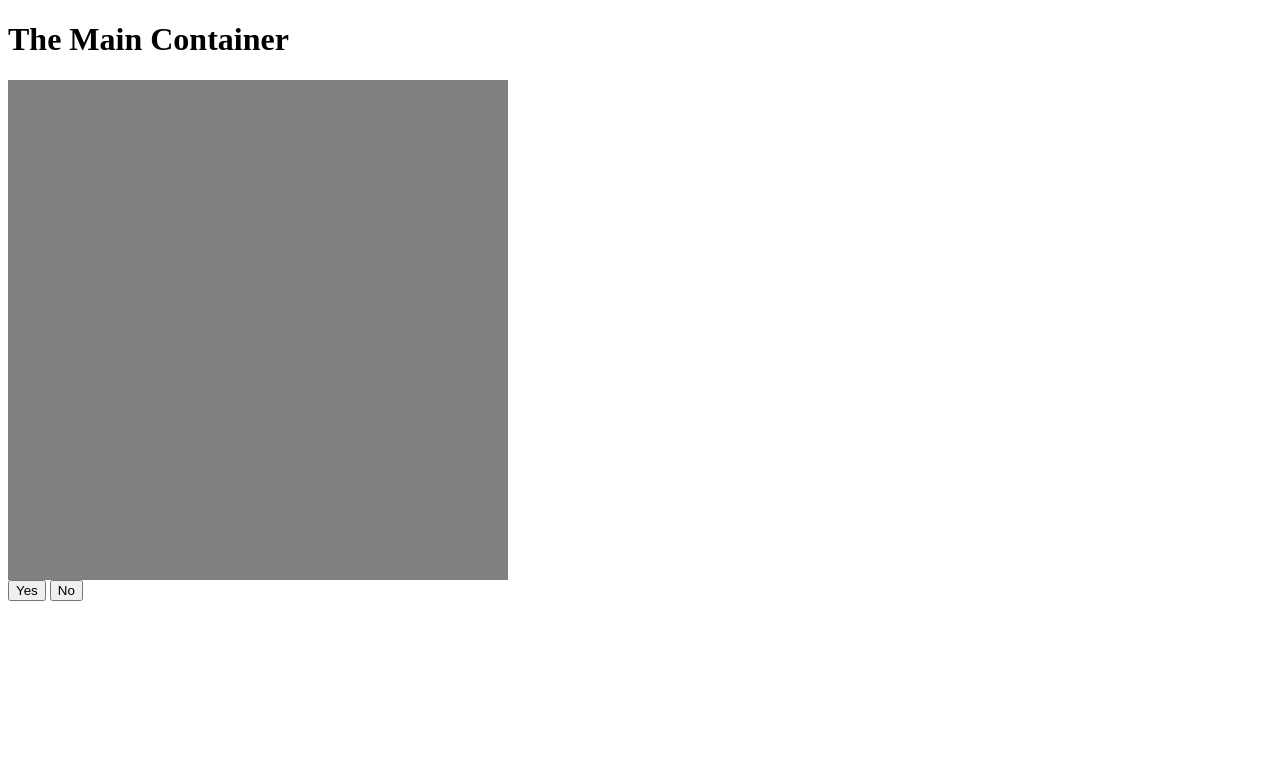
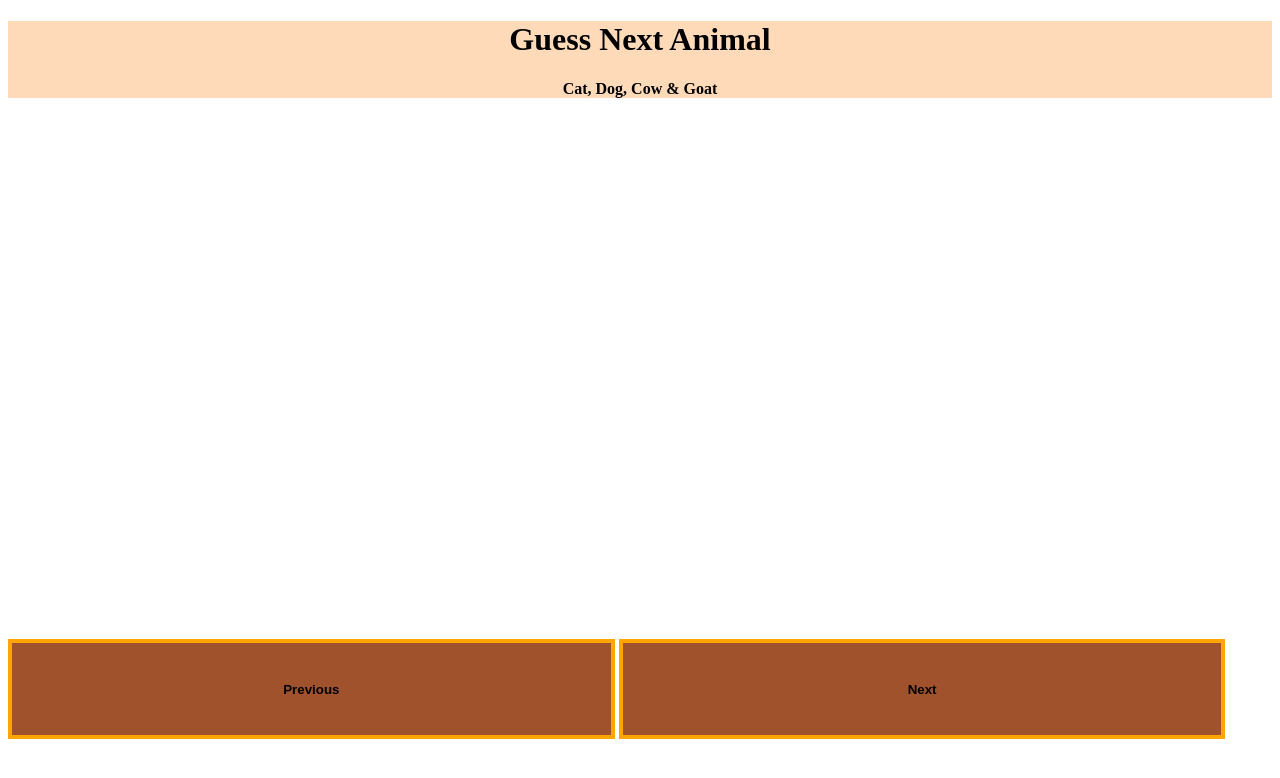
Before and after one commit to chkry/RANDOM_IMAGES, a plain HTML site: page index.html in a window 1280 px wide. Drawn offline with Linux system fonts and the light colour scheme.

Commit message:
Updated UI & Added Previous Option to check last image

```diff
--- a/index.html
+++ b/index.html
@@ -8,14 +8,26 @@
     <style>
 
         #container{
-            background-color: white;
+            background-color: peachpuff;
             width:100%;
             height: 100%;
+            margin:0px auto;
+            display: block;
+            text-align: center;
         }
         #subContainer{
-            background-color: grey;
-            width: 500px;
+            background-color: white;
+            width: 800px;
             height: 500px;
+            margin:20px auto;
+            display: block;
+        }
+        #yesButton, #noButton{
+            width: 48%;
+            height: 100px;
+            display: inline-block;
+            border:4px solid orange;
+            background-color: sienna;
         }
     </style>
     </head>
@@ -23,22 +35,23 @@
 <body>
 
 
-    <div id="container"><h1>The Main Container</h1></div>
+    <div id="container"><h1>Guess Next Animal</h1>
+    <h4>Cat, Dog, Cow & Goat</h4>
+    </div>
 
 
     <div id="subContainer">
         <img id="sourceImage" src=""></img>
+    </div>
 
 
 
+    <div id="buttons">
+    <button id="noButton"><strong>Previous</strong></button>
+    <button id="yesButton"><strong>Next</strong></button>
     </div>
 
 
-    <div id="buttons">
-
-    <button id="yesButton">Yes</button>
-    <button>No</button>
-    </div>
 
     <!--  ....................... Jquery Funtionality........................... -->
     <script src="random.js"></script>
--- a/random.js
+++ b/random.js
@@ -1,11 +1,11 @@
 document.getElementById("yesButton").addEventListener("click", chkry);
 
 
+var ArrayStore = [];
+
+var images = ["http://kindersay.com/files/images/goat.png", "http://cdn1-www.dogtime.com/assets/uploads/2011/01/file_23262_entlebucher-mountain-dog-460x290.jpg", "http://animal-dream.com/data_images/cat/cat3.jpg", "http://images.all-free-download.com/images/graphiclarge/cartoon_cow_clip_art_6772.jpg"];
 
 function chkry() {
-
-    var images = ["http://kindersay.com/files/images/goat.png", "http://cdn1-www.dogtime.com/assets/uploads/2011/01/file_23262_entlebucher-mountain-dog-460x290.jpg", "http://animal-dream.com/data_images/cat/cat3.jpg", "http://images.all-free-download.com/images/graphiclarge/cartoon_cow_clip_art_6772.jpg"]
-
 
     var presentImage = document.getElementById("sourceImage").src;
     console.log(presentImage);
@@ -13,6 +13,9 @@ function chkry() {
     var index = images.indexOf(presentImage);
     console.log(index);
 
+    var prevIndex = images.indexOf(presentImage);
+
+    var storePrevIndex = PushArray(prevIndex);
 
     if (index == -1) {
 
@@ -49,3 +52,30 @@ function calculate() {
     return random;
 
 }
+
+
+// Storing Values in array
+
+function PushArray(prevIndex){
+
+    ArrayStore.push(prevIndex)
+    console.log(ArrayStore);
+}
+
+
+
+
+
+//Storing values in array end
+
+document.getElementById("noButton").addEventListener("click", NoClicked);
+
+function NoClicked(){
+
+    var prevIndex = ArrayStore[ArrayStore.length-1];
+    var imagesrc = images[prevIndex];
+
+    document.getElementById("sourceImage").src = imagesrc;
+
+
+}
```
